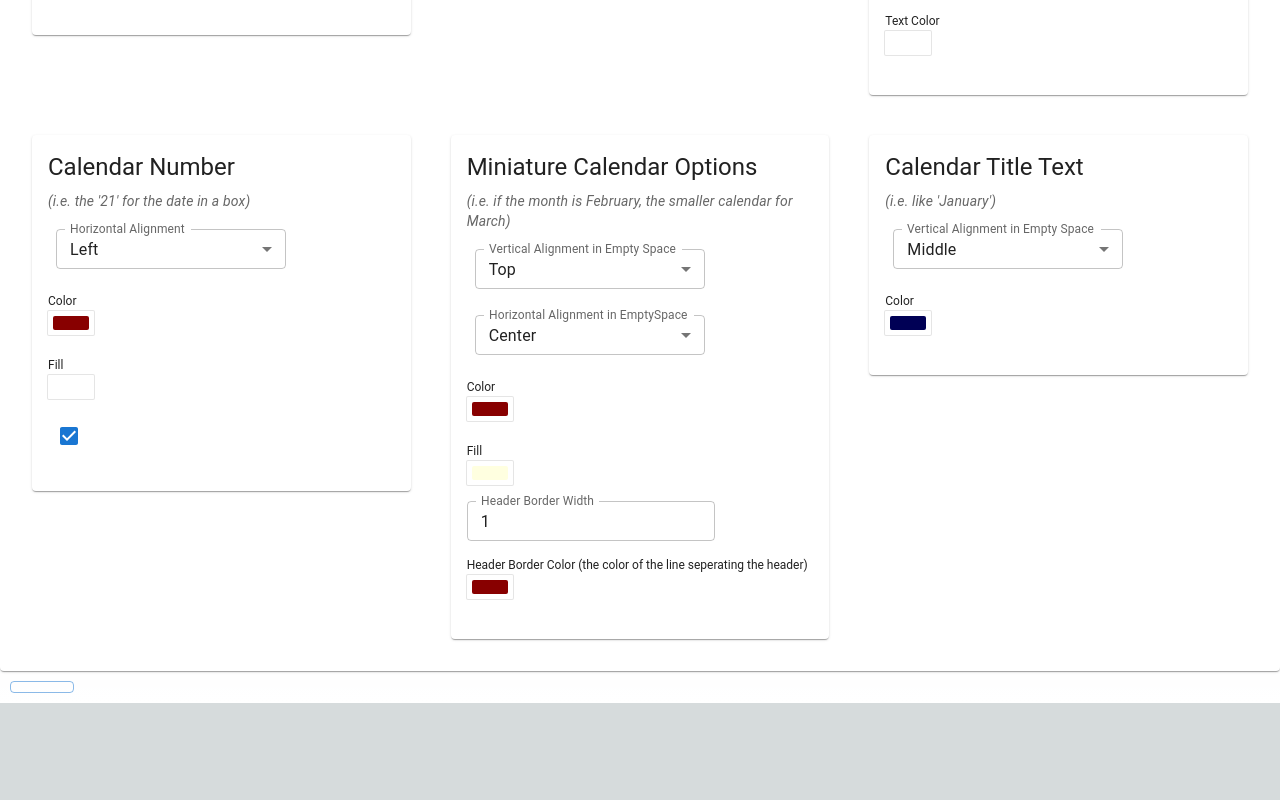
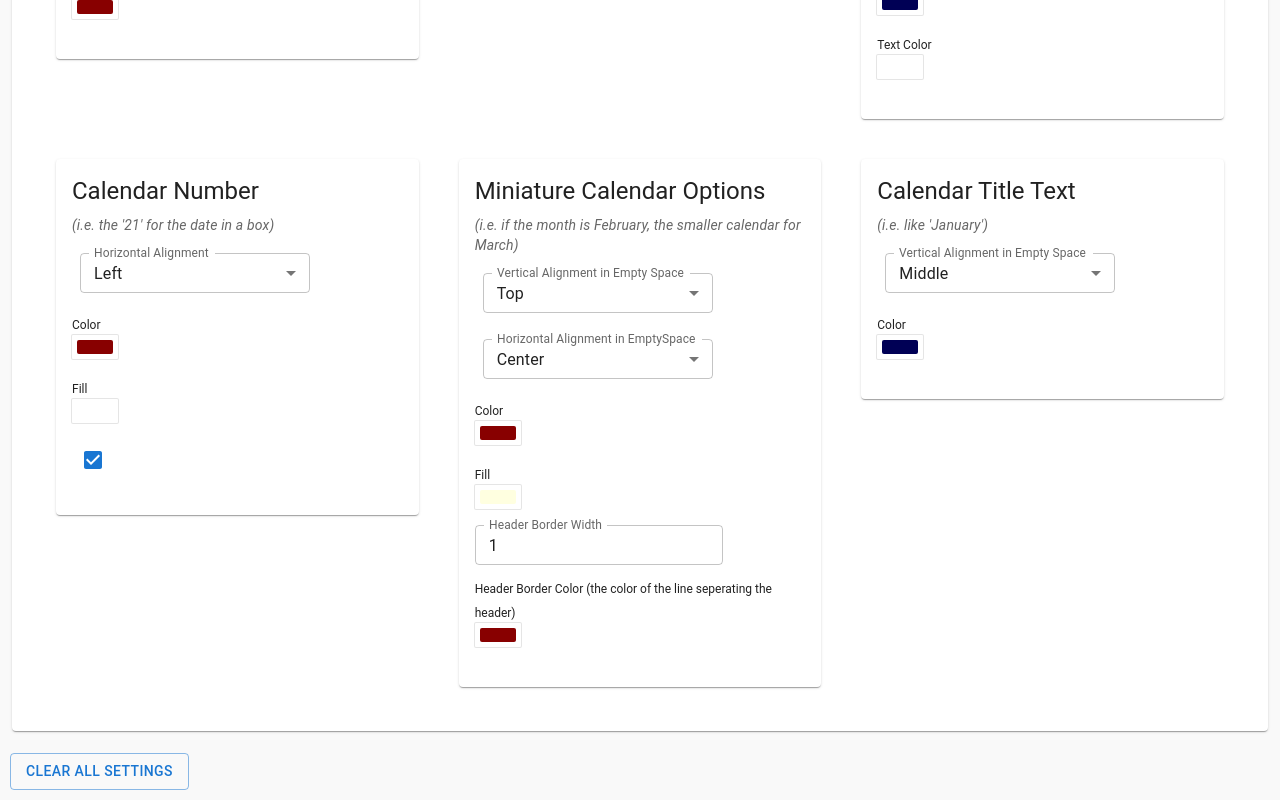
Before and after one commit to gdicristofaro/CalendarMaker, a Next.js app: page / in a window 1280 px wide. Shown: the part 404-1204 px from the top of the page. Before the commit the page ends 1107 px from the top, so only its background shows below. Built offline with nearby package versions, Linux system fonts and the light colour scheme.

Commit message:
gitignore update

```diff
--- a/src/app/components/maincomponent.tsx
+++ b/src/app/components/maincomponent.tsx
@@ -147,7 +147,8 @@ const MainComponent = (props: {}) => {
     let formatSettings = context?.settings?.formatting;
 
     return (
-        <div>
+        <div className="min-h-screen flex flex-col">
+            <div className="grow-0 flex-none">
                 <Button
                     variant='outlined'
                     component='label'
@@ -188,7 +189,8 @@ const MainComponent = (props: {}) => {
                     value={(context?.settings?.year) ? context.settings.year : new Date().getFullYear() + 1}
                     style={{ paddingLeft: '10px' }}
                 />
-            <Paper>
+            </div>
+            <Paper className="grow m-3 p-3">
                 <Tabs value={tabIdx} onChange={(evt, newVal) => setTabIdx(newVal)} style={TAB_STYLES.tabsRoot}>
                     <Tab label="Formatting Settings" icon={<DisplaySettingsIcon />} iconPosition='start' value={0} style={TAB_STYLES.tabRoot}/>
                     <Tab label="Events Settings" icon={<EventIcon />} iconPosition='start' value={1} style={TAB_STYLES.tabRoot}/>
@@ -230,12 +232,16 @@ const MainComponent = (props: {}) => {
                     {bannerComps}
                 </TabPanel>
             </Paper>
+            <div className="grow-0 flex-none">
             <Button
+                className="grow-0 flex-none"
                 variant='outlined'
                 style={{ margin: 10 }}
-                title="Clear All Settings"
                 onClick={() => setShowReset(true)}
-            />
+            >
+                Clear All Settings
+            </Button>
+
             <Dialog
                 open={showReset}
                 onClose={() => setShowReset(false)}
@@ -264,6 +270,7 @@ const MainComponent = (props: {}) => {
                 </DialogActions>
             </Dialog>
             </div>
+        </div>
     );
 }
 
--- a/src/app/globals.css
+++ b/src/app/globals.css
@@ -3,25 +3,26 @@
 @tailwind utilities;
 
 :root {
-  --foreground-rgb: 0, 0, 0;
-  --background-start-rgb: 214, 219, 220;
-  --background-end-rgb: 255, 255, 255;
+  /* --foreground-rgb: 0, 0, 0; */
+  /* --background-start-rgb: 214, 219, 220;
+  --background-end-rgb: 255, 255, 255; */
 }
 
-@media (prefers-color-scheme: dark) {
+/* @media (prefers-color-scheme: dark) {
   :root {
     --foreground-rgb: 255, 255, 255;
     --background-start-rgb: 0, 0, 0;
     --background-end-rgb: 0, 0, 0;
   }
-}
+} */
 
 body {
   color: rgb(var(--foreground-rgb));
-  background: linear-gradient(
+  /* background: linear-gradient(
       to bottom,
       transparent,
       rgb(var(--background-end-rgb))
     )
-    rgb(var(--background-start-rgb));
+    rgb(var(--background-start-rgb)); */
+  background-color: rgb(249, 249, 249);
 }
```
Also changed, not shown: 1 other file (tests, documents, lock files or other folders). Lines whose indentation alone changed are shown as unchanged.
